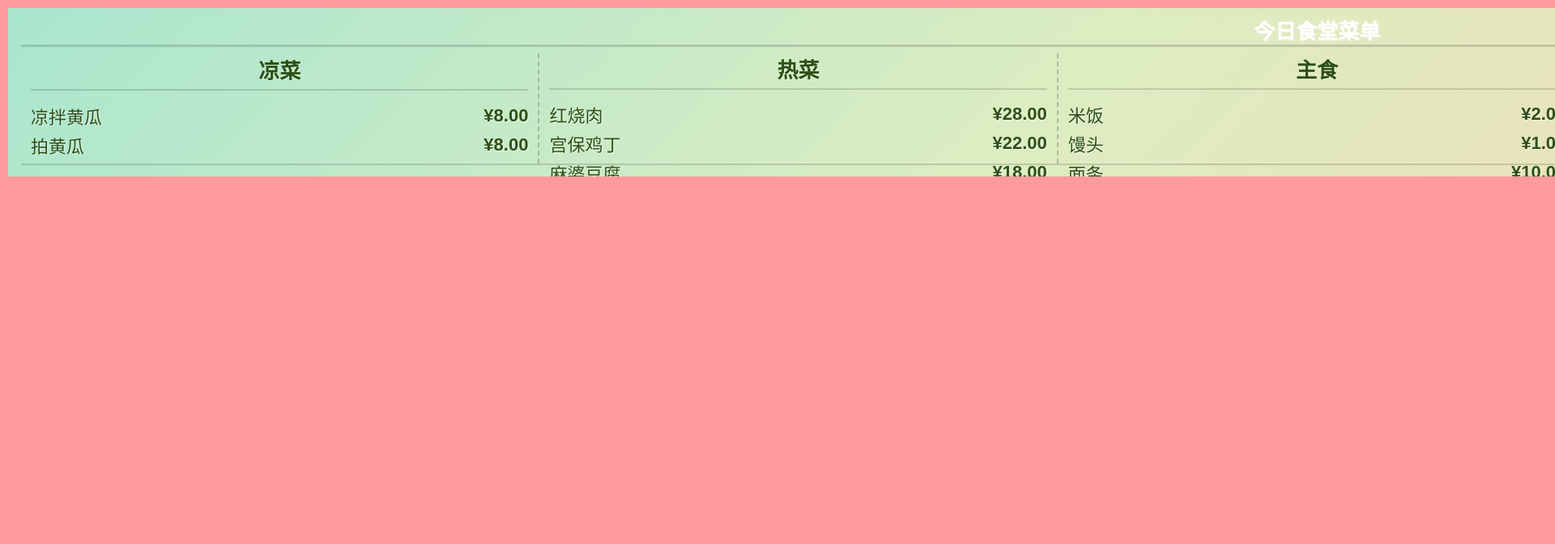
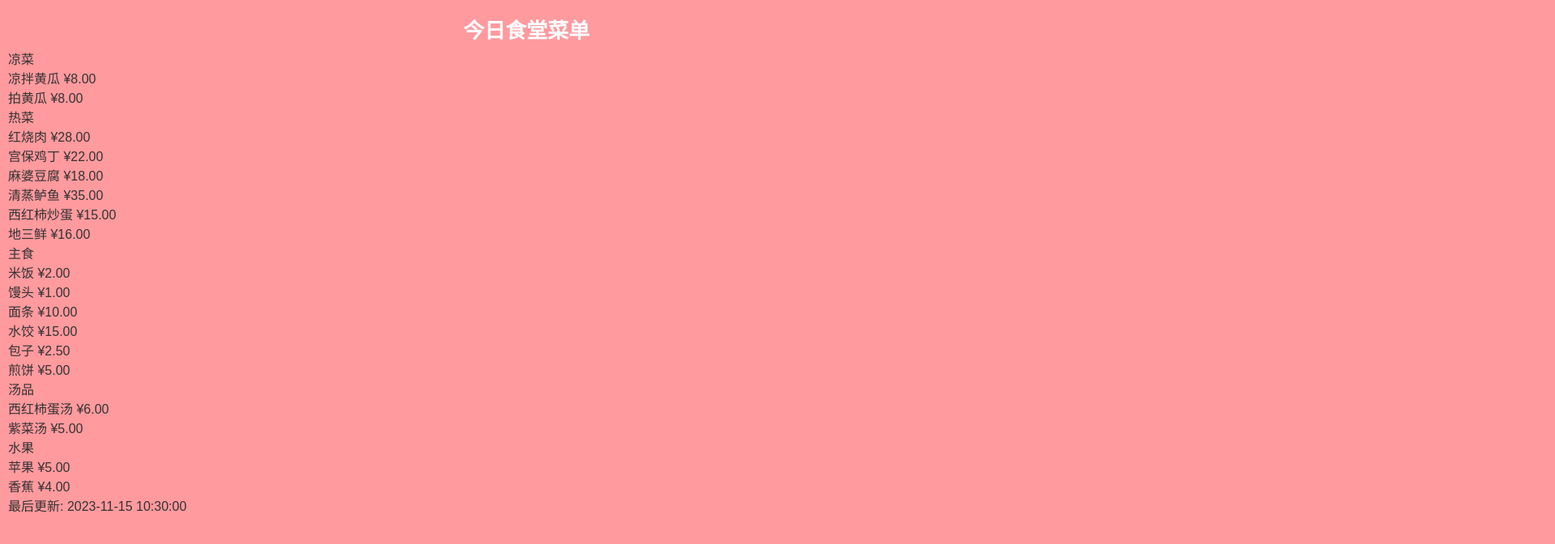
Before and after one commit to ymkfssy/canteen-menu-system, a website: page public/index.html in a window 1280 px wide. Shown: the top 672 px of the page at 81% size, 1920 px wide, since content can reach past the window. Drawn offline with Linux system fonts and the light colour scheme.

Commit message:
Update index.html

```diff
--- a/public/index.html
+++ b/public/index.html
@@ -5,9 +5,7 @@
     <meta name="viewport" content="width=3200, initial-scale=1.0">
     <title>食堂菜单 - 今日菜品</title>
     <style>
-
-
-       /* 修改 body 样式 - 移除固定尺寸，改为自适应 */
+     /* 修改 body 样式 - 移除固定尺寸，改为自适应 */
 body {
     background-color: #ff9a9e;
     background-image: var(--bg-image, none);
@@ -22,160 +20,6 @@ body {
     font-family: 'Microsoft YaHei', Arial, sans-serif;
     padding: 10px;
 }
-
-        .display-screen {
-            width: 3200px;
-            height: 192px;
-            overflow: hidden;
-            position: relative;
-            padding: 8px 16px;
-            display: flex;
-            flex-direction: column;
-        }
-
-        /* 优化后的四季主题样式 */
-        .spring-theme {
-            background: linear-gradient(135deg,
-                #a8e6cf 0%,
-                #dcedc1 40%,
-                #ffd3b6 100%);
-            color: #2d5016;
-            text-shadow: 1px 1px 2px rgba(255,255,255,0.5);
-        }
-
-        .summer-theme {
-            background: linear-gradient(135deg,
-                #4fc3f7 0%,
-                #29b6f6 30%,
-                #81d4fa 70%,
-                #b3e5fc 100%);
-            color: #01579b;
-            text-shadow: 1px 1px 2px rgba(255,255,255,0.5);
-        }
-
-        .autumn-theme {
-            background: linear-gradient(135deg,
-                #ffb74d 0%,
-                #ff9800 30%,
-                #ffcc80 70%,
-                #ffe0b2 100%);
-            color: #5d4037;
-            text-shadow: 1px 1px 2px rgba(255,255,255,0.5);
-        }
-
-        .winter-theme {
-            background: linear-gradient(135deg,
-                #bbdefb 0%,
-                #90caf9 30%,
-                #e3f2fd 70%,
-                #f3e5f5 100%);
-            color: #0d47a1;
-            text-shadow: 1px 1px 2px rgba(255,255,255,0.5);
-        }
-
-        /* 头部样式 */
-        .header {
-            display: flex;
-            justify-content: space-between;
-            align-items: center;
-            padding: 4px 0;
-            border-bottom: 3px solid rgba(0,0,0,0.15);
-            margin-bottom: 8px;
-            height: 32px;
-        }
-
-        .date-display {
-            font-size: 24px;
-            font-weight: bold;
-        }
-
-        .canteen-name {
-            font-size: 28px;
-            font-weight: bold;
-            text-align: center;
-        }
-
-        /* 菜单容器 */
-        .menu-container {
-            display: flex;
-            height: calc(100% - 32px - 24px); /* 减去头部和底部高度 */
-            flex: 1;
-        }
-
-        .menu-category {
-            flex: 1;
-            padding: 0 12px;
-            border-right: 2px dashed rgba(0,0,0,0.2);
-            display: flex;
-            flex-direction: column;
-            justify-content: flex-start;
-        }
-
-        .menu-category:last-child {
-            border-right: none;
-        }
-
-        .category-title {
-            font-size: 26px;
-            font-weight: bold;
-            margin-bottom: 8px;
-            text-align: center;
-            padding-bottom: 6px;
-            border-bottom: 2px solid rgba(0,0,0,0.15);
-            height: 38px;
-            display: flex;
-            align-items: center;
-            justify-content: center;
-        }
-
-        .menu-items {
-            flex: 1;
-            display: flex;
-            flex-direction: column;
-            justify-content: center;
-            padding: 4px 0;
-        }
-
-        .menu-item {
-            font-size: 22px;
-            margin: 4px 0;
-            display: flex;
-            justify-content: space-between;
-            align-items: center;
-            height: 28px;
-        }
-
-        .item-name {
-            flex: 1;
-            text-align: left;
-            font-weight: 500;
-        }
-
-        .item-price {
-            font-weight: bold;
-            text-align: right;
-            min-width: 100px;
-        }
-
-        /* 底部样式 */
-        .footer {
-            height: 24px;
-            text-align: right;
-            padding-top: 4px;
-            border-top: 2px solid rgba(0,0,0,0.15);
-            font-size: 18px;
-            display: flex;
-            align-items: center;
-            justify-content: flex-end;
-        }
-
-        /* 空状态提示 */
-        .empty-message {
-            font-size: 20px;
-            text-align: center;
-            color: rgba(0,0,0,0.5);
-            font-style: italic;
-        }
 
 /* 修改 container 样式 - 改为自适应 */
 .container {
@@ -254,14 +98,6 @@ body {
     .cold-dishes, .hot-dishes, .staple-food, .soup, .fruit {
         width: auto;
     }
-}
-        /* 特殊效果 - 为菜单项添加轻微阴影增强可读性 */
-        .menu-item {
-            text-shadow: 1px 1px 2px rgba(255,255,255,0.7);
-        }
-        .header-title {
-    flex: 1;
-    text-align: center;
 }
     </style>
 </head>
```
